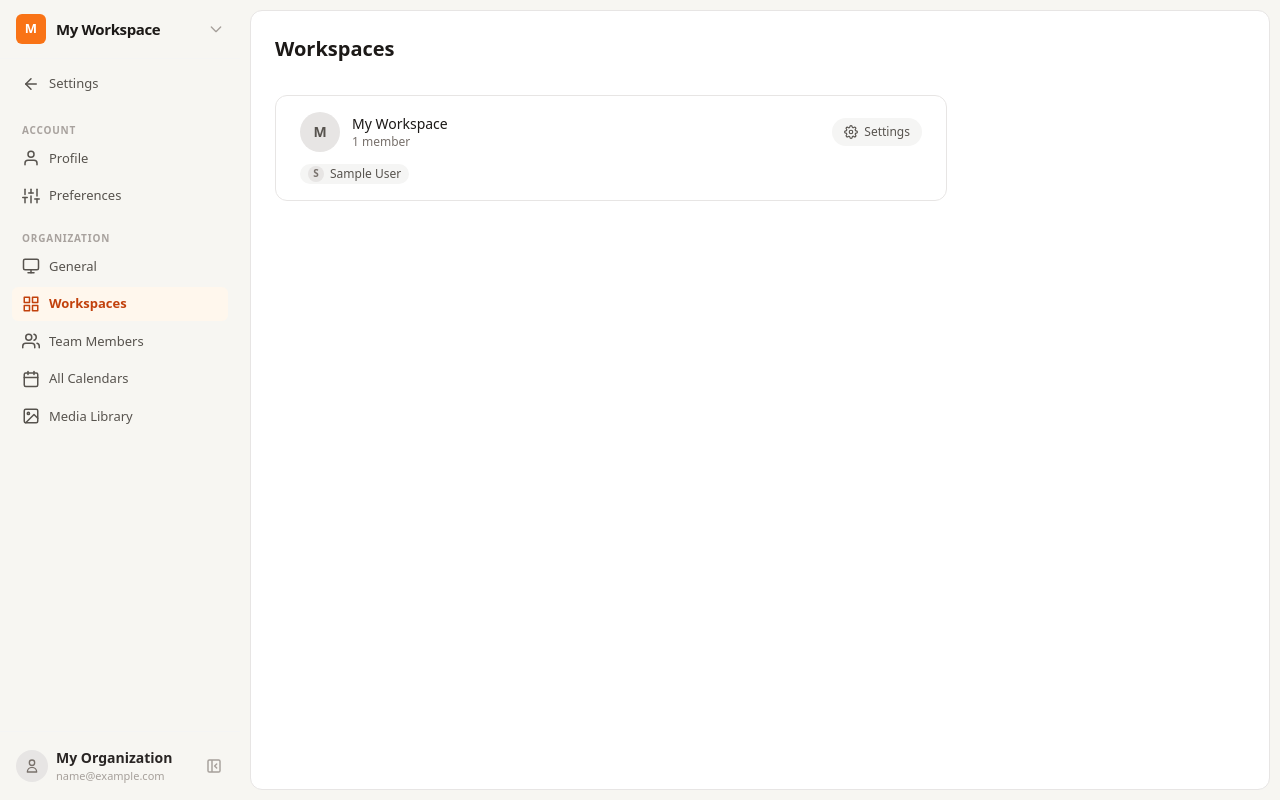
After one commit to wanchurk/wanchurk-studio, a Django app: page /organizations/workspaces/ in a window 1280 px wide. The commit adds this page. Run offline with Django 5.2, Linux system fonts and the light colour scheme; the visitor is signed in with stand-in values (Sample User, id 1); data comes from the database, SQL or seed files in the repository; data that the repository does not hold is empty; style sheets or scripts are compiled from the project's sources.

Commit message:
added workspace settings overview on organization level

```diff
--- a/apps/organizations/urls.py
+++ b/apps/organizations/urls.py
@@ -6,5 +6,6 @@ app_name = "organizations"
 
 urlpatterns = [
     path("settings/", views.settings_view, name="settings"),
+    path("workspaces/", views.workspaces_view, name="workspaces"),
     path("calendar/", views.cross_workspace_calendar, name="cross_workspace_calendar"),
 ]
--- a/apps/organizations/views.py
+++ b/apps/organizations/views.py
@@ -70,6 +70,41 @@ def settings_view(request):
         "all_timezones": sorted(available_timezones()),
     }
     return render(request, "organizations/settings.html", context)
+
+
+@login_required
+@require_org_role(OrgMembership.OrgRole.MEMBER)
+def workspaces_view(request):
+    org = request.org
+    workspaces = (
+        Workspace.objects.filter(organization=org, is_archived=False)
+        .prefetch_related("memberships__user")
+        .order_by("name")
+    )
+
+    # Build workspace data with members and current user's role
+    workspace_data = []
+    for ws in workspaces:
+        members = list(ws.memberships.select_related("user").all())
+        user_membership = next(
+            (m for m in members if m.user_id == request.user.id), None
+        )
+        can_manage = user_membership and user_membership.workspace_role in (
+            WorkspaceMembership.WorkspaceRole.OWNER,
+            WorkspaceMembership.WorkspaceRole.MANAGER,
+        )
+        workspace_data.append({
+            "workspace": ws,
+            "members": members,
+            "member_count": len(members),
+            "can_manage": can_manage,
+        })
+
+    context = {
+        "workspace_data": workspace_data,
+        "settings_active": "workspaces",
+    }
+    return render(request, "organizations/workspaces.html", context)
 
 
 def _handle_name_update(request, org):
--- a/templates/layouts/settings.html
+++ b/templates/layouts/settings.html
@@ -24,6 +24,10 @@
     <svg class="flex-shrink-0" width="18" height="18" fill="none" stroke="currentColor" viewBox="0 0 24 24" stroke-width="2" stroke-linecap="round" stroke-linejoin="round"><rect x="2" y="3" width="20" height="14" rx="2" ry="2"/><line x1="8" y1="21" x2="16" y2="21"/><line x1="12" y1="17" x2="12" y2="21"/></svg>
     <span class="sidebar-nav-label">General</span>
 </a>
+<a href="{% url 'organizations:workspaces' %}" class="sidebar-nav-item mb-1 {% if settings_active == 'workspaces' %}active{% endif %}">
+    <svg class="flex-shrink-0" width="18" height="18" fill="none" stroke="currentColor" viewBox="0 0 24 24" stroke-width="2" stroke-linecap="round" stroke-linejoin="round"><rect x="3" y="3" width="7" height="7"/><rect x="14" y="3" width="7" height="7"/><rect x="3" y="14" width="7" height="7"/><rect x="14" y="14" width="7" height="7"/></svg>
+    <span class="sidebar-nav-label">Workspaces</span>
+</a>
 <a href="{% url 'members:list' %}" class="sidebar-nav-item mb-1 {% if settings_active == 'members' %}active{% endif %}">
     <svg class="flex-shrink-0" width="18" height="18" fill="none" stroke="currentColor" viewBox="0 0 24 24" stroke-width="2" stroke-linecap="round" stroke-linejoin="round"><path d="M17 21v-2a4 4 0 00-4-4H5a4 4 0 00-4 4v2"/><circle cx="9" cy="7" r="4"/><path d="M23 21v-2a4 4 0 00-3-3.87M16 3.13a4 4 0 010 7.75"/></svg>
     <span class="sidebar-nav-label">Team Members</span>
--- /dev/null
+++ b/templates/organizations/workspaces.html
@@ -0,0 +1,73 @@
+{% extends "layouts/settings.html" %}
+{% block title %}Workspaces — Settings — Brightbean{% endblock %}
+{% block content %}
+<div class="max-w-2xl">
+    <h2 class="text-xl font-semibold mb-8" style="color: var(--text-primary);">Workspaces</h2>
+
+    {% if workspace_data %}
+    <div style="background: var(--surface-0); border: 1px solid var(--border); border-radius: var(--radius-xl);">
+        {% for item in workspace_data %}
+        <div class="px-6 py-4{% if not forloop.last %}" style="border-bottom: 1px solid var(--border);"{% else %}"{% endif %}>
+            <!-- Workspace header -->
+            <div class="flex items-center gap-3">
+                <!-- Workspace icon -->
+                {% if item.workspace.icon %}
+                <img src="{{ item.workspace.icon.url }}" alt="" class="w-10 h-10 rounded-full object-cover flex-shrink-0">
+                {% else %}
+                <div class="w-10 h-10 rounded-full flex items-center justify-center flex-shrink-0 text-sm font-semibold"
+                     style="background: var(--neutral-200); color: var(--text-secondary);">
+                    {{ item.workspace.name|first|upper }}
+                </div>
+                {% endif %}
+
+                <!-- Name & member count -->
+                <div class="flex-1 min-w-0">
+                    <div class="text-sm font-medium truncate" style="color: var(--text-primary);">
+                        {{ item.workspace.name }}
+                    </div>
+                    <div class="text-xs" style="color: var(--text-tertiary);">
+                        {{ item.member_count }} member{{ item.member_count|pluralize }}
+                    </div>
+                </div>
+
+                <!-- Settings link for owner/manager -->
+                {% if item.can_manage %}
+                <a href="{% url 'workspaces:settings' workspace_id=item.workspace.id %}"
+                   class="inline-flex items-center gap-1.5 text-xs font-medium px-3 py-1.5 rounded-full transition-colors"
+                   style="background: var(--neutral-100); color: var(--text-secondary);"
+                   onmouseenter="this.style.background='var(--neutral-200)'"
+                   onmouseleave="this.style.background='var(--neutral-100)'">
+                    <svg width="14" height="14" fill="none" stroke="currentColor" viewBox="0 0 24 24" stroke-width="2" stroke-linecap="round" stroke-linejoin="round"><circle cx="12" cy="12" r="3"/><path d="M19.4 15a1.65 1.65 0 00.33 1.82l.06.06a2 2 0 010 2.83 2 2 0 01-2.83 0l-.06-.06a1.65 1.65 0 00-1.82-.33 1.65 1.65 0 00-1 1.51V21a2 2 0 01-4 0v-.09A1.65 1.65 0 009 19.4a1.65 1.65 0 00-1.82.33l-.06.06a2 2 0 01-2.83-2.83l.06-.06A1.65 1.65 0 004.68 15a1.65 1.65 0 00-1.51-1H3a2 2 0 010-4h.09A1.65 1.65 0 004.6 9a1.65 1.65 0 00-.33-1.82l-.06-.06a2 2 0 012.83-2.83l.06.06A1.65 1.65 0 009 4.68a1.65 1.65 0 001-1.51V3a2 2 0 014 0v.09a1.65 1.65 0 001 1.51 1.65 1.65 0 001.82-.33l.06-.06a2 2 0 012.83 2.83l-.06.06A1.65 1.65 0 0019.32 9a1.65 1.65 0 001.51 1H21a2 2 0 010 4h-.09a1.65 1.65 0 00-1.51 1z"/></svg>
+                    Settings
+                </a>
+                {% endif %}
+            </div>
+
+            <!-- Members list -->
+            {% if item.members %}
+            <div class="flex items-center flex-wrap gap-2 mt-3">
+                {% for membership in item.members %}
+                <span class="inline-flex items-center gap-1.5 text-xs px-2 py-0.5 rounded-full"
+                      style="background: var(--neutral-100); color: var(--text-secondary);"
+                      title="{{ membership.user.display_name }} ({{ membership.get_workspace_role_display }})">
+                    <span class="w-4 h-4 rounded-full flex items-center justify-center text-[10px] font-semibold flex-shrink-0"
+                          style="background: var(--neutral-200); color: var(--text-tertiary);">
+                        {{ membership.user.display_name|first|upper }}
+                    </span>
+                    {{ membership.user.display_name }}
+                </span>
+                {% endfor %}
+            </div>
+            {% else %}
+            <div class="mt-3 text-xs" style="color: var(--text-tertiary);">No members assigned</div>
+            {% endif %}
+        </div>
+        {% endfor %}
+    </div>
+    {% else %}
+    <div class="px-6 py-12 text-center rounded-xl" style="background: var(--surface-0); border: 1px solid var(--border);">
+        <p class="text-sm" style="color: var(--text-tertiary);">No workspaces yet.</p>
+    </div>
+    {% endif %}
+</div>
+{% endblock %}
```
